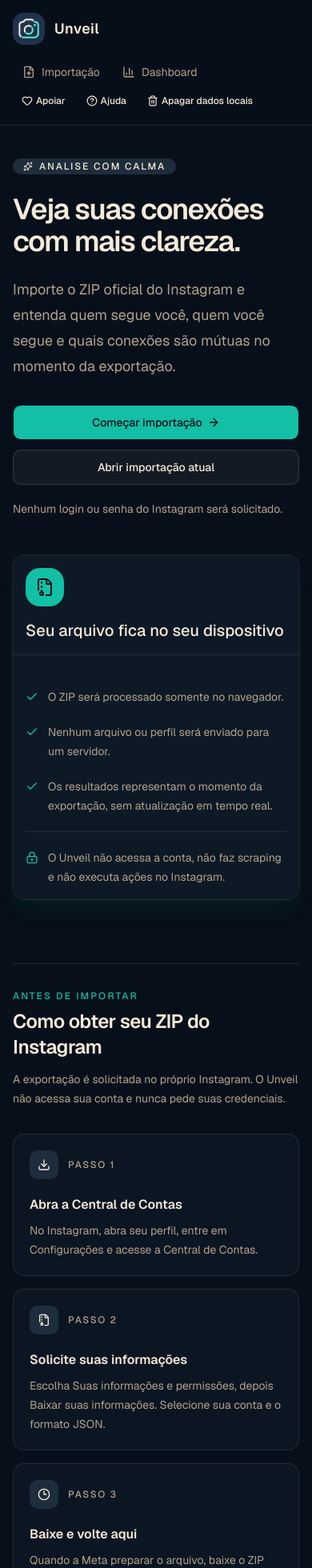
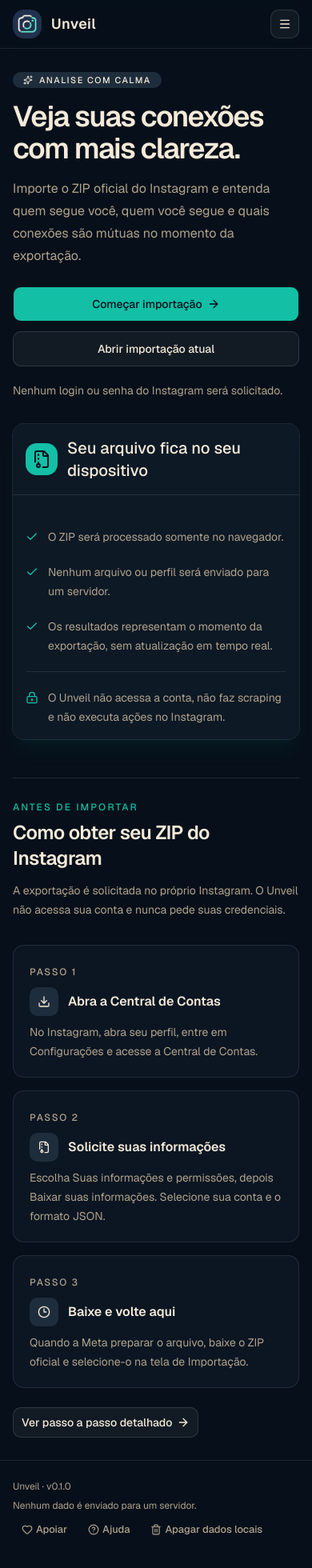
Before and after one commit to heldsonluiz/ig-matcher, a Next.js app: page / in a window 390 px wide. Shown: the top 1960 px of the page at 80% size. Built offline with nearby package versions, Linux system fonts and the light colour scheme.

Commit message:
feat: improve responsive navigation and layouts

```diff
--- a/src/app/page.tsx
+++ b/src/app/page.tsx
@@ -14,24 +14,24 @@
 
 export default function Home() {
   return (
-    <main className="mx-auto w-full max-w-6xl px-4 py-10 sm:px-6 lg:px-8 lg:py-16">
-      <section className="grid items-center gap-12 lg:grid-cols-[1.1fr_0.9fr]">
+    <main className="mx-auto w-full max-w-6xl px-4 py-7 sm:px-6 sm:py-10 lg:px-8 lg:py-16">
+      <section className="grid items-center gap-8 sm:gap-12 lg:grid-cols-[1.1fr_0.9fr]">
         <div className="max-w-2xl">
           <Badge
             variant="secondary"
-            className="mb-6 gap-2 px-3 py-1.5 text-xs uppercase tracking-[0.16em]"
+            className="mb-4 gap-2 px-3 py-1.5 text-[0.68rem] uppercase tracking-[0.14em] sm:mb-6 sm:text-xs sm:tracking-[0.16em]"
           >
             <Sparkles className="size-3.5" aria-hidden="true" />
             Analise com calma
           </Badge>
-          <h1 className="max-w-xl text-4xl font-semibold tracking-[-0.04em] text-foreground sm:text-6xl">
+          <h1 className="max-w-xl text-3xl font-semibold tracking-[-0.04em] text-foreground min-[360px]:text-4xl sm:text-6xl">
             Veja suas conexões com mais clareza.
           </h1>
-          <p className="mt-6 max-w-xl text-lg leading-8 text-muted-foreground">
+          <p className="mt-4 max-w-xl text-base leading-7 text-muted-foreground sm:mt-6 sm:text-lg sm:leading-8">
             Importe o ZIP oficial do Instagram e entenda quem segue você, quem
             você segue e quais conexões são mútuas no momento da exportação.
           </p>
-          <div className="mt-8 flex flex-col gap-3 sm:flex-row">
+          <div className="mt-6 flex flex-col gap-3 sm:mt-8 sm:flex-row">
             <Link
               href="/import"
               className={buttonVariants({ size: "lg", className: "h-11 px-5" })}
@@ -56,8 +56,8 @@
         </div>
 
         <Card className="border-primary/20 bg-card/80 shadow-xl shadow-primary/5">
-          <CardHeader className="border-b border-border/70">
-            <div className="mb-3 flex size-12 items-center justify-center rounded-2xl bg-primary text-primary-foreground">
+          <CardHeader className="flex flex-row items-center gap-3 border-b border-border/70">
+            <div className="flex size-10 shrink-0 items-center justify-center rounded-xl bg-primary text-primary-foreground sm:size-12 sm:rounded-2xl">
               <FileArchive aria-hidden="true" />
             </div>
             <CardTitle className="text-xl">
@@ -87,8 +87,8 @@
                 aria-hidden="true"
               />
               <span>
-                O Unveil não acessa a conta, não faz scraping e não
-                executa ações no Instagram.
+                O Unveil não acessa a conta, não faz scraping e não executa
+                ações no Instagram.
               </span>
             </div>
           </CardContent>
@@ -96,7 +96,7 @@
       </section>
 
       <section
-        className="mt-20 border-t border-border/70 pt-8"
+        className="mt-12 border-t border-border/70 pt-7 sm:mt-20 sm:pt-8"
         aria-labelledby="export-instructions-title"
       >
         <div className="max-w-2xl">
@@ -110,8 +110,8 @@
             Como obter seu ZIP do Instagram
           </h2>
           <p className="mt-3 text-sm leading-6 text-muted-foreground">
-            A exportação é solicitada no próprio Instagram. O Unveil
-            não acessa sua conta e nunca pede suas credenciais.
+            A exportação é solicitada no próprio Instagram. O Unveil não acessa
+            sua conta e nunca pede suas credenciais.
           </p>
         </div>
 
@@ -140,15 +140,15 @@
               key={title}
               className="relative rounded-xl border border-border/70 bg-card/60 p-5"
             >
-              <div className="flex items-center gap-3">
+              <span className="text-xs font-medium uppercase tracking-[0.14em] text-muted-foreground">
+                Passo {index + 1}
+              </span>
+              <div className="mt-2 flex items-center gap-3">
                 <span className="flex size-9 items-center justify-center rounded-lg bg-secondary text-secondary-foreground">
                   <Icon className="size-4" aria-hidden="true" />
                 </span>
-                <span className="text-xs font-medium uppercase tracking-[0.14em] text-muted-foreground">
-                  Passo {index + 1}
-                </span>
+                <h3 className="font-semibold">{title}</h3>
               </div>
-              <h3 className="mt-5 font-semibold">{title}</h3>
               <p className="mt-2 text-sm leading-6 text-muted-foreground">
                 {description}
               </p>
@@ -159,7 +159,8 @@
           href="/import/instructions"
           className={buttonVariants({
             variant: "outline",
-            className: "mt-6",
+            className:
+              "mt-6 h-auto max-w-full py-2 text-left whitespace-normal",
           })}
         >
           Ver passo a passo detalhado
--- a/src/components/app-shell/app-shell.tsx
+++ b/src/components/app-shell/app-shell.tsx
@@ -4,6 +4,7 @@
 import type { ReactNode } from "react";
 import { version } from "../../../package.json";
 import { ClearLocalData } from "./clear-local-data";
+import { MobileNavigation } from "./mobile-navigation";
 import { ProjectActions } from "./project-actions";
 
 const navigation = [
@@ -15,27 +16,14 @@
   return (
     <div className="min-h-screen bg-background text-foreground">
       <header className="border-b border-border/70 bg-background/85 backdrop-blur">
-        <div className="mx-auto flex max-w-6xl flex-col gap-4 px-4 py-4 sm:px-6 lg:flex-row lg:items-center lg:justify-between lg:px-8">
+        <div className="mx-auto flex max-w-6xl items-center justify-between gap-3 px-4 py-3 sm:px-6 lg:px-8">
           <Link
             href="/"
             className="group flex items-center gap-3"
             aria-label="Unveil, início"
           >
-            <span className="size-10 shrink-0 overflow-hidden rounded-xl">
-              <Image
-                src="/icon.png"
-                alt=""
-                width={40}
-                height={40}
-                className="block dark:hidden"
-              />
-              <Image
-                src="/icon-dark.png"
-                alt=""
-                width={40}
-                height={40}
-                className="hidden dark:block"
-              />
+            <span className="size-9 shrink-0 overflow-hidden rounded-xl sm:size-10">
+              <Image src="/icon-dark.png" alt="" width={40} height={40} />
             </span>
             <span>
               <span className="block text-lg font-semibold tracking-wide">
@@ -43,10 +31,9 @@
               </span>
             </span>
           </Link>
-          <div className="flex flex-wrap items-center gap-1">
           <nav
             aria-label="Navegação principal"
-              className="flex flex-wrap gap-1"
+            className="ml-auto hidden flex-wrap gap-1 md:flex"
           >
             {navigation.map(({ href, label, icon: Icon }) => (
               <Link
@@ -62,16 +49,16 @@
           <div
             role="group"
             aria-label="Ações do projeto"
-              className="flex flex-wrap items-center gap-1 [&_button]:text-xs"
+            className="hidden flex-wrap items-center gap-0 md:flex [&_button]:px-2 [&_button]:text-xs"
           >
             <ProjectActions />
             <ClearLocalData />
           </div>
-          </div>
+          <MobileNavigation />
         </div>
       </header>
       <div className="min-h-[calc(100vh-89px)]">{children}</div>
-      <footer className="border-t border-border/70 px-4 pt-8 pb-24 sm:px-6 lg:px-8">
+      <footer className="border-t border-border/70 px-4 py-6 sm:px-6 sm:pt-8 sm:pb-24 lg:px-8">
         <div className="mx-auto flex max-w-6xl flex-col gap-2 text-xs text-muted-foreground sm:flex-row sm:items-center sm:justify-between">
           <span>Unveil · v{version}</span>
           <span>Nenhum dado é enviado para um servidor.</span>
--- /dev/null
+++ b/src/components/app-shell/mobile-navigation.tsx
@@ -0,0 +1,57 @@
+"use client";
+
+import { useState } from "react";
+import Link from "next/link";
+import { BarChart3, FileUp, Menu } from "lucide-react";
+import { Button } from "@/components/ui/button";
+import { Dialog, DialogContent, DialogTitle } from "@/components/ui/dialog";
+import { ClearLocalData } from "./clear-local-data";
+import { ProjectActions } from "./project-actions";
+
+const navigation = [
+  { href: "/import", label: "Importação", icon: FileUp },
+  { href: "/dashboard", label: "Dashboard", icon: BarChart3 },
+];
+
+export function MobileNavigation() {
+  const [open, setOpen] = useState(false);
+
+  return (
+    <div className="md:hidden">
+      <Button
+        variant="outline"
+        size="icon-lg"
+        aria-label="Abrir menu"
+        onClick={() => setOpen(true)}
+      >
+        <Menu aria-hidden="true" />
+      </Button>
+      <Dialog open={open} onOpenChange={setOpen}>
+        <DialogContent className="top-4 translate-y-0" showCloseButton>
+          <DialogTitle>Menu</DialogTitle>
+          <nav aria-label="Menu móvel" className="grid gap-2">
+            {navigation.map(({ href, label, icon: Icon }) => (
+              <Link
+                key={href}
+                href={href}
+                onClick={() => setOpen(false)}
+                className="flex min-h-11 items-center gap-3 rounded-lg border px-3 text-sm font-medium hover:bg-muted focus-visible:outline-2 focus-visible:outline-ring"
+              >
+                <Icon className="size-4 text-primary" aria-hidden="true" />
+                {label}
+              </Link>
+            ))}
+          </nav>
+          <div
+            role="group"
+            aria-label="Ações do menu"
+            className="flex flex-col items-stretch border-t pt-3 [&>div]:w-full [&_button]:w-full [&_button]:justify-start"
+          >
+            <ProjectActions />
+            <ClearLocalData />
+          </div>
+        </DialogContent>
+      </Dialog>
+    </div>
+  );
+}
--- a/src/components/import/export-instructions.tsx
+++ b/src/components/import/export-instructions.tsx
@@ -31,12 +31,14 @@
 
       <Card className="border-primary/20 bg-card/80">
         <CardHeader className="border-b border-border/70">
-          <div className="flex size-12 items-center justify-center rounded-2xl bg-primary text-primary-foreground">
-            <FileArchive aria-hidden="true" />
+          <div className="flex items-center gap-3">
+            <div className="flex size-10 shrink-0 items-center justify-center rounded-xl bg-primary text-primary-foreground sm:size-12 sm:rounded-2xl">
+              <FileArchive aria-hidden="true" />
+            </div>
+            <CardTitle className="text-xl sm:text-2xl">
+              Como gerar o arquivo do Instagram
+            </CardTitle>
           </div>
-          <CardTitle className="text-2xl">
-            Como gerar o arquivo do Instagram
-          </CardTitle>
           <p className="max-w-2xl text-sm leading-6 text-muted-foreground">
             Faça este procedimento pelo aplicativo do Instagram. Os nomes dos
             menus podem variar um pouco conforme o sistema e a versão do
```
Also changed, not shown: src/app/dashboard/page.tsx (+8 -8 lines), src/app/import/instructions/page.tsx (+8 -8 lines), src/app/import/page.tsx (+9 -8 lines), src/components/dashboard/dashboard-view.tsx (+11 -11 lines), src/components/ui/dialog.tsx (+27 -28 lines), 1 other file (tests, documents, lock files or other folders). Lines whose indentation alone changed are shown as unchanged.
